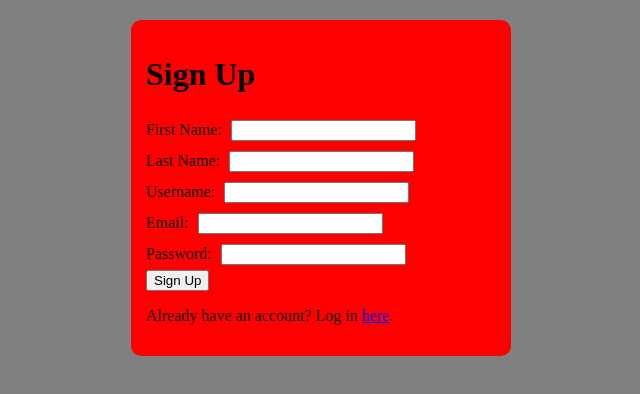
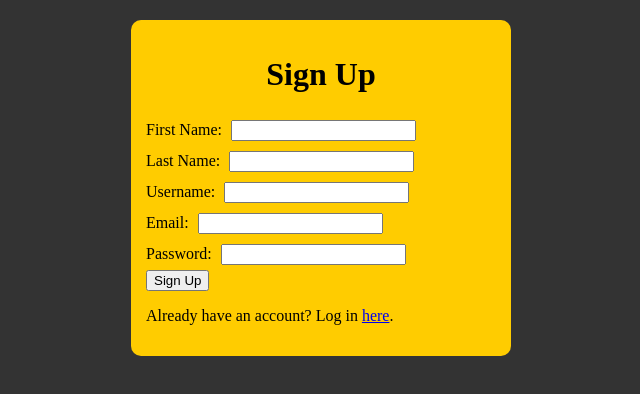
Before and after one commit to jacob679213/Node-Server-Template, a website: page views/index.html in a window 1280 px wide. Shown: the whole page, without its empty margins (319-959 px from the left). Drawn offline with nearby package versions, Linux system fonts and the light colour scheme; files that its build step writes are made by us from their sources; files whose address does not match are found by name.

Commit message:
Further CSS work
Found a better color scheme, slight changes to positioning.

```diff
--- a/public/style.css
+++ b/public/style.css
@@ -1,6 +1,13 @@
 /*Style.css file used by default in Index.html*/
 body {
-  background-color: gray;
+  background-color: #333333;
+}
+
+h1.title{
+  position: relative;
+  margin-left: auto;
+  margin-right: auto;
+  text-align: center;
 }
 
 div.container {
@@ -10,7 +17,7 @@ div.container {
   margin-right: auto;
   margin-top: 20px;
   padding: 15px;
-  background-color: red;
+  background-color: #ffcc00;
   border-radius: 10px;
 }
 
--- a/views/index.html
+++ b/views/index.html
@@ -11,7 +11,7 @@
 
   <body>
     <div id="signUp" class="container">
-      <h1>Sign Up</h1>
+      <h1 class="title">Sign Up</h1>
 
       <div class="formContents">
         <label for="Fname">First Name: </label>
```
Also changed, not shown: views/login.html (+1 -1 lines).
